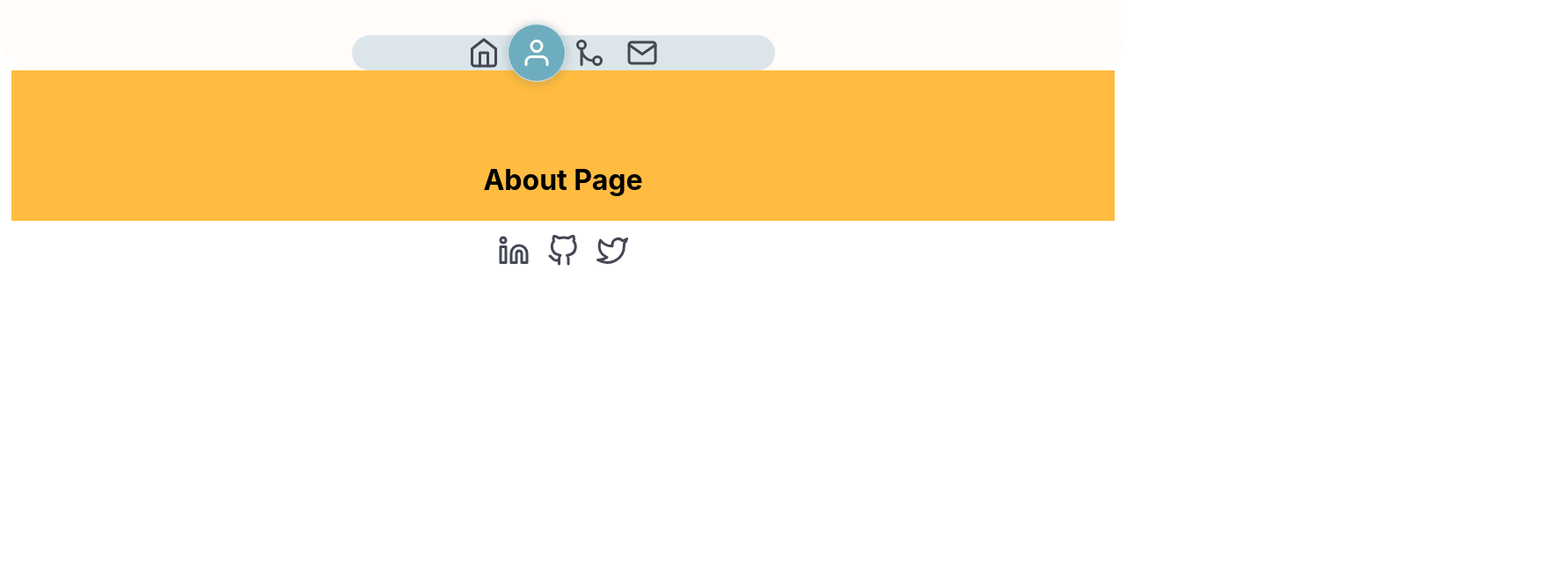
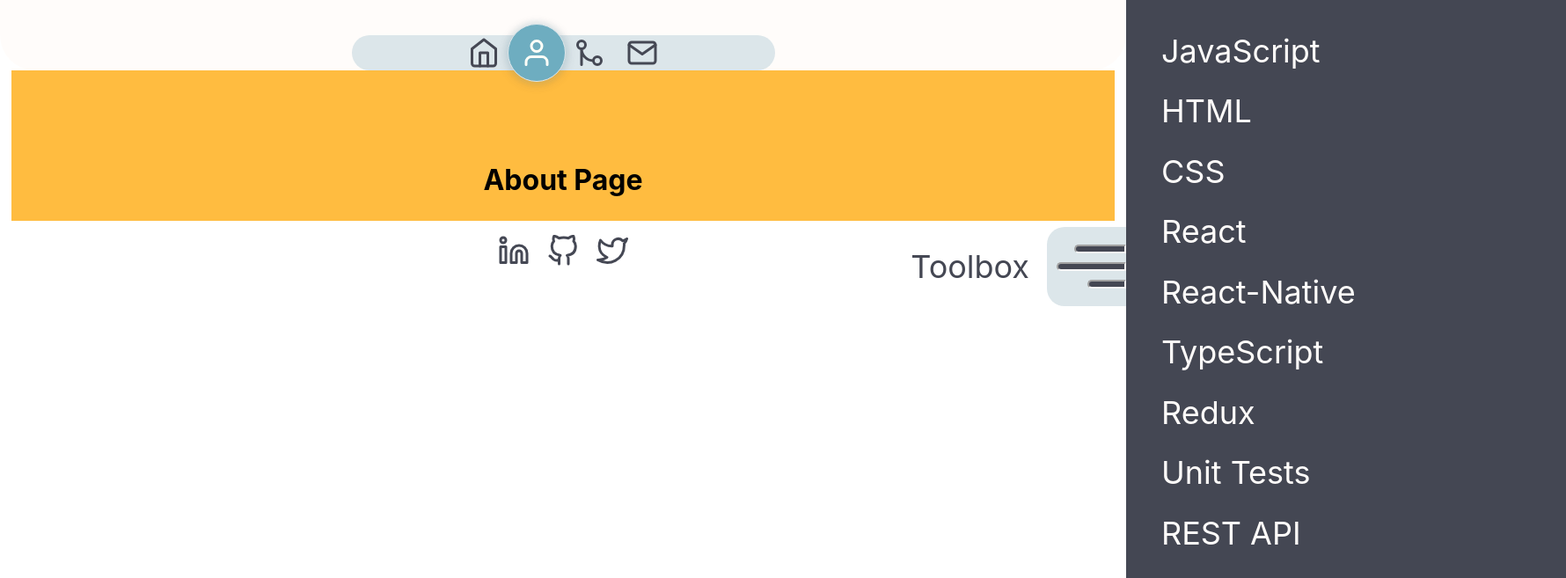
Before and after one commit to andrew-oyanguren/typescript-portfolio, a React (Vite) app: page /about in a window 1280 px wide. Shown: the top 657 px of the page at 88% size, 1780 px wide, since content can reach past the window. Built offline with nearby package versions, Linux system fonts and the light colour scheme.

Commit message:
Added SkillsList and updated styles

```diff
--- a/src/components/Drawer/Drawer.module.css
+++ b/src/components/Drawer/Drawer.module.css
@@ -1,6 +1,7 @@
 .Drawer {
   width: 60%;
-  z-index: 100;
+  max-width: 500px;
+  z-index: 1000;
 
   position: absolute;
   top: 0;
@@ -10,10 +11,13 @@
   transform: translateX(100%);
   transition: transform ease-in 300ms;
 
-  background-color: lime;
+  display: flex;
+  justify-content: flex-start;
+
+  background-color: var(--color-dark);
 }
 
 .open {
   transform: translateX(0);
-  transition: transform ease-in 300ms;
+  transition: transform 0.3s cubic-bezier(0.77, 0, 0.175, 1);
 }
--- a/src/components/Drawer/Drawer.tsx
+++ b/src/components/Drawer/Drawer.tsx
@@ -1,6 +1,7 @@
 import { useState } from 'react';
 
 import Hamburger from './Hamburger/Hamburger';
+import SkillsList from './SkillsList/SkillsList';
 
 import styles from './Drawer.module.css';
 
@@ -25,9 +26,7 @@
         <p style={{ fontSize: 36 }}>Toolbox</p>
         <Hamburger onToggleDrawer={onToggleDrawer} isActive={isOpen} />
       </div>
-      <ul>
-        <li></li>
-      </ul>
+      <SkillsList />
     </div>
   );
 }
--- a/src/components/Drawer/Hamburger/Hamburger.module.css
+++ b/src/components/Drawer/Hamburger/Hamburger.module.css
@@ -19,7 +19,6 @@
 .Hamburger:hover {
   box-shadow: -4px 2px 6px rgb(68, 71, 83, 0.25);
   border: 1px solid var(--color-light-gray);
-  transition: border-top-left-radius border-bottom-left-radius1s linear;
 }
 
 .lineWrapper {
--- /dev/null
+++ b/src/components/Drawer/SkillsList/SkillsList.module.css
@@ -0,0 +1,15 @@
+.SkillsList {
+  /* background-color: lime; */
+
+  display: flex;
+  flex-direction: column;
+  justify-content: space-evenly;
+
+  width: 100%;
+}
+
+.listItem {
+  font-size: 36px;
+  color: var(--color-light);
+  list-style-type: none;
+}
--- /dev/null
+++ b/src/components/Drawer/SkillsList/SkillsList.tsx
@@ -0,0 +1,26 @@
+import { ReactNode } from 'react';
+
+import styles from './SkillsList.module.css';
+
+const SKILLS_LIST = [
+  ['JavaScript', 'HTML', 'CSS'],
+  ['React', 'React-Native', 'TypeScript'],
+  ['Redux', 'Unit Tests', 'REST API', 'Git/GitHub', 'Figma'],
+];
+
+const renderListItems: (listConfig: string[][]) => ReactNode = (listConfig) => {
+  const listItem = listConfig.map((arr: string[]) => {
+    // TODO create line break
+    return arr.map((string) => (
+      <li key={string} className={styles.listItem}>
+        {string}
+      </li>
+    ));
+  });
+  console.log('listItem: ', listItem);
+  return listItem;
+};
+
+export default function SkillsList() {
+  return <ul className={styles.SkillsList}>{renderListItems(SKILLS_LIST)}</ul>;
+}
--- a/src/components/index.ts
+++ b/src/components/index.ts
@@ -1,6 +1,7 @@
 export { default as Card } from './Card/Card';
 export { default as ContactForm } from './ContactForm/ContactForm';
 export { default as ControlButton } from './ControlButton/ControlButton';
+export { default as Drawer } from './Drawer/Drawer';
 export { default as Footer } from './Footer/Footer';
 export { default as ImageCarousel } from './ImageCarousel/ImageCarousel';
 export { default as ImageView } from './ImageView/ImageView';
--- a/src/index.css
+++ b/src/index.css
@@ -61,6 +61,7 @@
   min-width: var(--device-small-minWidth);
   min-height: 100vh;
   position: relative;
+  overflow: hidden;
 }
 
 p {
--- a/src/pages/AboutPage/AboutPage.tsx
+++ b/src/pages/AboutPage/AboutPage.tsx
@@ -1,3 +1,10 @@
+import { Drawer } from 'src/components';
+
 export default function AboutPage() {
-  return <h1>About Page</h1>;
+  return (
+    <>
+      <h1>About Page</h1>
+      <Drawer />
+    </>
+  );
 }
```
